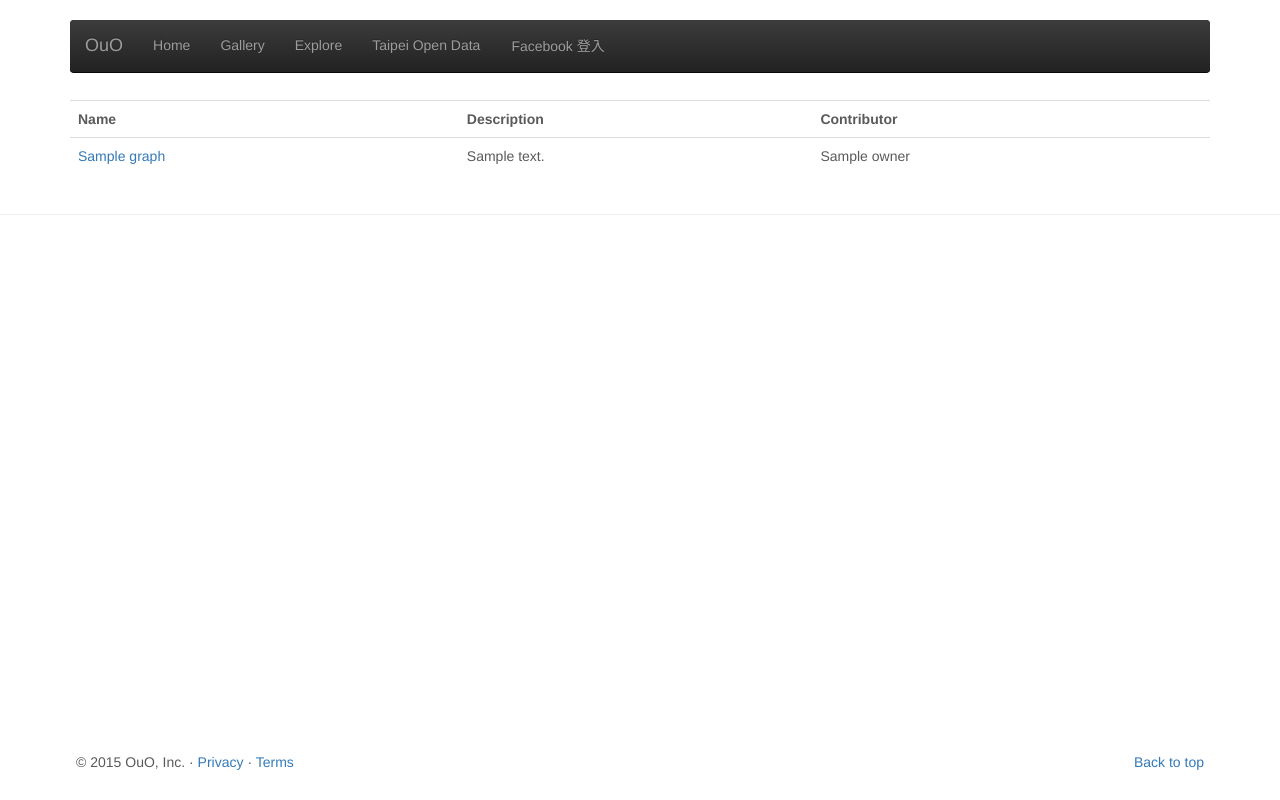
After one commit to hydai/OuO, a Django app: template templates/explore.html in a window 1280 px wide. The commit adds this page. Run offline with Django 3.2, Linux system fonts and the light colour scheme; the template is opened without the code that fills it: most values are stand-ins (such as "Sample title", 1, 10 or a date in 2020); data that the repository does not hold is empty; some libraries are stand-ins or nearby versions.

Commit message:
Add explore page

```diff
--- a/graph/urls.py
+++ b/graph/urls.py
@@ -4,5 +4,6 @@ import views
 
 urlpatterns = patterns('',
     url(r'^create/(?P<tid>\d+)$', views.create, name='create'),
+    url(r'^explore/(?P<tid>\d*)$', views.explore, name='explore'),
     url(r'^result/(?P<gid>\d+)$', views.result, name='result'),
 )
--- a/templates/base.html
+++ b/templates/base.html
@@ -173,6 +173,7 @@ body {
                         <ul class="nav navbar-nav">
                             <li><a href="/">Home</a></li>
                             <li><a href="/gallery">Gallery</a></li>
+                            <li><a href="/graph/explore">Explore</a></li>
                             <li><a href="http://data.taipei/">Taipei Open Data</a></li>
                             <li>
                                 {% if user.is_authenticated %}
--- a/templates/create_graph.html
+++ b/templates/create_graph.html
@@ -1,7 +1,7 @@
 {% extends 'base.html' %}
 {% load bootstrap %}
 {% block title_block%}
-<title>Graph | OuO</title>
+<title>Create Graph | OuO</title>
 {% endblock %} {% block body_block %}
 <!-- Wrap the rest of the page in another container to center all the content. -->
 <script>
--- /dev/null
+++ b/templates/explore.html
@@ -0,0 +1,29 @@
+{% extends 'base.html' %} {% load bootstrap %} {% block title_block%}
+<title>Explore Graph | OuO</title>
+{% endblock %} {% block body_block %}
+<!-- Wrap the rest of the page in another container to center all the content. -->
+<div class="fluid-container">
+    <br>
+    <br>
+    <br>
+    <br>
+    <br>
+    <div class="container">
+        <table class="table table-hover">
+            <tr>
+                <th>Name</th>
+                <th>Description</th>
+                <th>Contributor</th>
+            </tr>
+            {% for graph in graphs %}
+            <tr>
+              <td><a href="/graph/result/{{ graph.id }}">{{ graph.gname }}</a></td>
+              <td>{{ graph.description }}</td>
+              <td>{{ graph.owner }}</td>
+            </tr>
+            {% endfor %}
+        </table>
+    </div>
+</div>
+<!-- /.container -->
+<hr> {% endblock %}
--- a/templates/graph.html
+++ b/templates/graph.html
@@ -20,7 +20,8 @@
             </center>
             <p style="word-wrap:break-word;">{{ template.description }}</p>
             <center>
-              <p><a href="/graph/create/{{ template.id }}" class="btn btn-primary" role="button">Create</a></p>
+              <p><a href="/graph/create/{{ template.id }}" class="btn btn-info" role="button">Create</a>
+              <a href="/graph/explore/{{ template.id }}" class="btn btn-warning" role="button">Explore</a></p>
             </center>
           </div>
         </div>
--- a/templates/result.html
+++ b/templates/result.html
@@ -1,5 +1,5 @@
 {% extends 'base.html' %} {% block title_block%}
-<title>Graph | OuO</title>
+<title>Result | OuO</title>
 {% endblock %} {% block body_block %}
 <!-- Wrap the rest of the page in another container to center all the content. -->
 <script>
```
Also changed, not shown: graph/views.py (+9 -0 lines).
